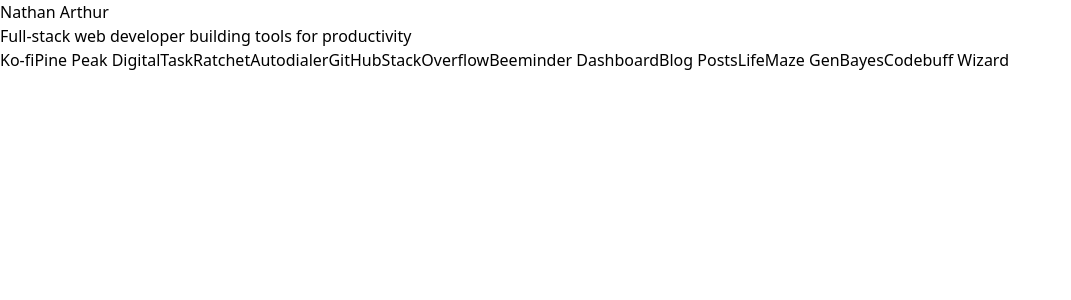
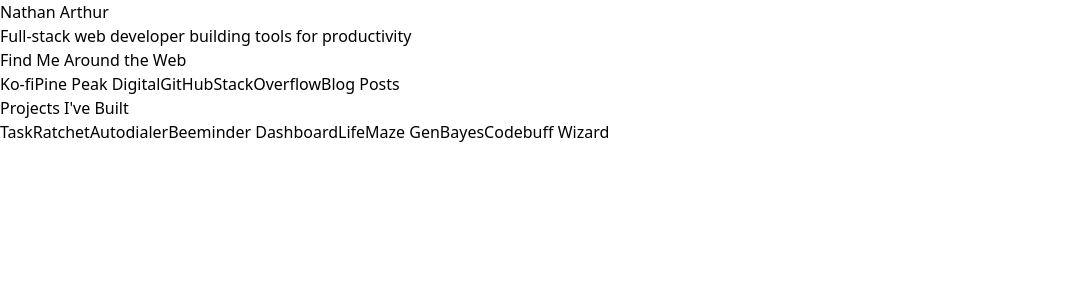
Before and after one commit to narthur/narthur.github.io, a SvelteKit app: page / in a window 1280 px wide. Shown: the top 300 px of the page, without its empty margins (0-1071 px from the left). Built offline with nearby package versions, Linux system fonts and the light colour scheme.

Commit message:
Update +page.svelte

```diff
--- a/src/routes/+page.svelte
+++ b/src/routes/+page.svelte
@@ -1,13 +1,16 @@
 <script lang="ts">
-	const links = [
+	const profileLinks = [
 		{ name: 'Ko-fi', url: 'https://ko-fi.com/narthur' },
 		{ name: 'Pine Peak Digital', url: 'https://pinepeakdigital.com/' },
+		{ name: 'GitHub', url: 'https://github.com/narthur' },
+		{ name: 'StackOverflow', url: 'https://stackoverflow.com/users/937377/nathan-arthur' },
+		{ name: 'Blog Posts', url: 'https://blog.beeminder.com/authors/Nathan%20Arthur' }
+	];
+
+	const projectLinks = [
 		{ name: 'TaskRatchet', url: 'http://taskratchet.com/' },
 		{ name: 'Autodialer', url: 'https://autodial.taskratchet.com/' },
-		{ name: 'GitHub', url: 'https://github.com/narthur' },
-		{ name: 'StackOverflow', url: 'https://stackoverflow.com/users/937377/nathan-arthur' },
 		{ name: 'Beeminder Dashboard', url: 'https://bm.taskratchet.com/' },
-		{ name: 'Blog Posts', url: 'https://blog.beeminder.com/authors/Nathan%20Arthur' },
 		{ name: 'Life', url: 'https://life.nathanarthur.com/' },
 		{ name: 'Maze Gen', url: 'https://maze.nathanarthur.com/' },
 		{ name: 'Bayes', url: 'https://bayes.nathanarthur.com/' },
@@ -26,8 +29,11 @@
 			</div>
 		</div>
 
+		<div class="space-y-12">
+			<section>
+				<h2 class="text-2xl font-semibold text-white mb-6 text-center">Find Me Around the Web</h2>
 				<div class="grid grid-cols-1 sm:grid-cols-2 lg:grid-cols-3 gap-6">
-			{#each links as link}
+					{#each profileLinks as link}
 						<a
 							href={link.url}
 							class="group block p-6 bg-gray-800/90 backdrop-blur-sm rounded-xl shadow-md hover:shadow-lg hover:scale-[1.02] transition-all duration-200 text-center border border-gray-700"
@@ -42,5 +48,27 @@
 						</a>
 					{/each}
 				</div>
+			</section>
+
+			<section>
+				<h2 class="text-2xl font-semibold text-white mb-6 text-center">Projects I've Built</h2>
+				<div class="grid grid-cols-1 sm:grid-cols-2 lg:grid-cols-3 gap-6">
+					{#each projectLinks as link}
+						<a
+							href={link.url}
+							class="group block p-6 bg-gray-800/90 backdrop-blur-sm rounded-xl shadow-md hover:shadow-lg hover:scale-[1.02] transition-all duration-200 text-center border border-gray-700"
+							target="_blank"
+							rel="noopener noreferrer"
+						>
+							<span
+								class="text-lg font-medium text-gray-200 group-hover:text-blue-400 transition-colors duration-200"
+							>
+								{link.name}
+							</span>
+						</a>
+					{/each}
+				</div>
+			</section>
 		</div>
 	</div>
+</div>
```
Lines whose indentation alone changed are shown as unchanged.
